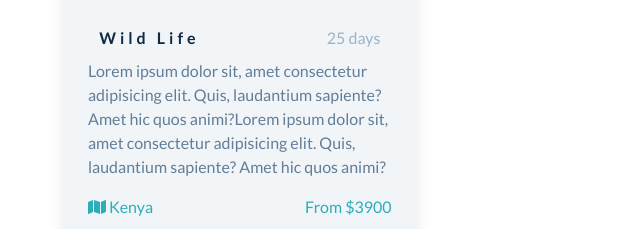
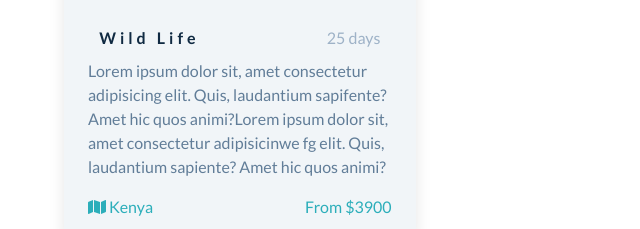
Before and after one commit to ramandeep5176/backroads-flexbox, a plain HTML site: page index.html in a window 1280 px wide. Shown: the part 2836-3065 px from the top of the page, 0-640 px from the left. Drawn offline with Linux system fonts and the light colour scheme.

Commit message:
initial commit2

```diff
--- a/index.html
+++ b/index.html
@@ -307,9 +307,9 @@
             </div>
             <p>
               Lorem ipsum dolor sit, amet consectetur adipisicing elit. Quis,
-              laudantium sapiente? Amet hic quos animi?Lorem ipsum dolor sit,
-              amet consectetur adipisicing elit. Quis, laudantium sapiente? Amet
-              hic quos animi?
+              laudantium sapifente? Amet hic quos animi?Lorem ipsum dolor sit,
+              amet consectetur adipisicinwe fg elit. Quis, laudantium sapiente?
+              Amet hic quos animi?
             </p>
             <div class="tour-footer">
               <p>
```
